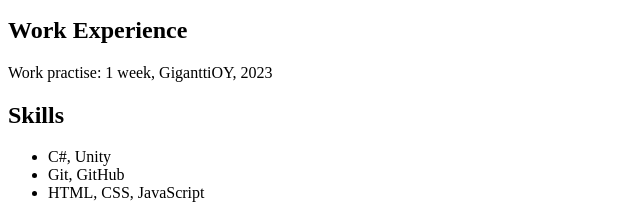
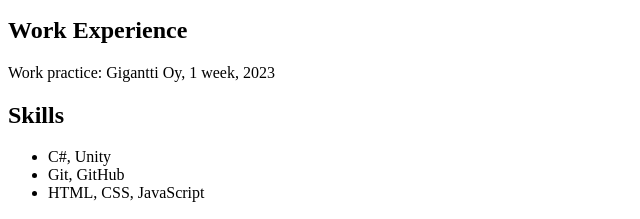
Before and after one commit to NotskuXD/NotskuXD.github.io, a plain HTML site: page index.html in a window 1280 px wide. Shown: the part 250-469 px from the top of the page, 0-640 px from the left. Drawn offline with Linux system fonts and the light colour scheme.

Commit message:
Update index.html

```diff
--- a/index.html
+++ b/index.html
@@ -21,7 +21,7 @@
 
     <section id="work">
         <h2>Work Experience</h2>
-        <p>Work practise: 1 week, GiganttiOY, 2023 </p>
+        <p>Work practice: Gigantti Oy, 1 week, 2023 </p>
     </section>
 
     <section id="skills">
```
